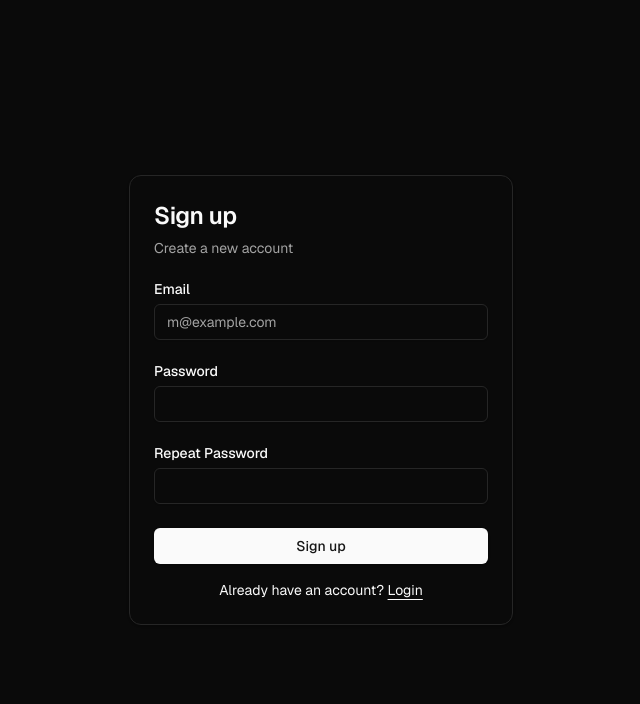
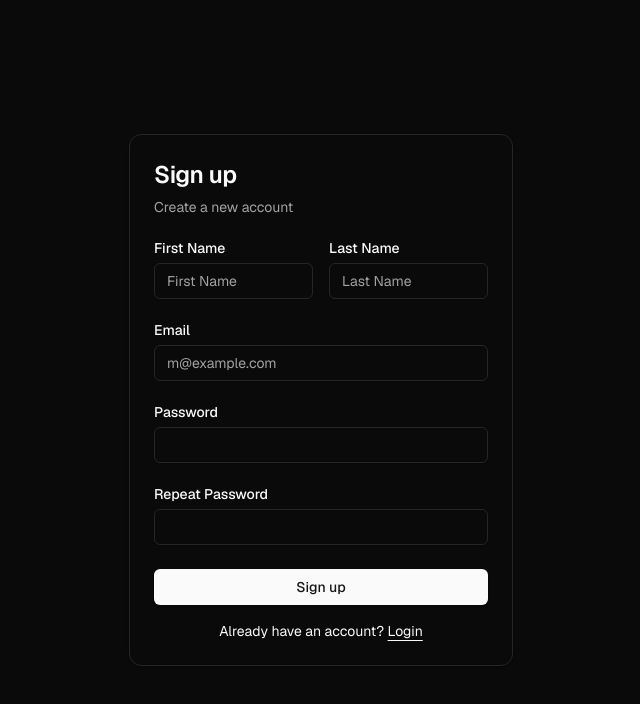
Before and after one commit to dscubed/connect3, a Next.js app: page /auth/sign-up in a window 1280 px wide. Shown: the top 704 px of the page, without its empty margins (319-959 px from the left). Built offline with nearby package versions, Linux system fonts and the light colour scheme; no server answers.

Commit message:
first name last name in signup form

```diff
--- a/components/auth/sign-up-form.tsx
+++ b/components/auth/sign-up-form.tsx
@@ -23,6 +23,8 @@ export function SignUpForm({
   const [email, setEmail] = useState("");
   const [password, setPassword] = useState("");
   const [repeatPassword, setRepeatPassword] = useState("");
+  const [firstName, setfirstName] = useState("");
+  const [lastName, setlastName] = useState("");
   const [error, setError] = useState<string | null>(null);
   const [isLoading, setIsLoading] = useState(false);
   const router = useRouter();
@@ -45,6 +47,10 @@ export function SignUpForm({
         password,
         options: {
           emailRedirectTo: `${window.location.origin}/protected`,
+          data: {
+            first_name: firstName,
+            last_name: lastName,
+          },
         },
       });
       if (error) throw error;
@@ -66,6 +72,30 @@ export function SignUpForm({
         <CardContent>
           <form onSubmit={handleSignUp}>
             <div className="flex flex-col gap-6">
+              <div className="flex gap-4">
+                <div className="flex-1 grid gap-2">
+                  <Label htmlFor="first-name">First Name</Label>
+                  <Input
+                    id="first-name"
+                    type="text"
+                    placeholder="First Name"
+                    required
+                    value={firstName}
+                    onChange={(e) => setfirstName(e.target.value)}
+                  />
+                </div>
+                <div className="flex-1 grid gap-2">
+                  <Label htmlFor="last-name">Last Name</Label>
+                  <Input
+                    id="last-name"
+                    type="text"
+                    placeholder="Last Name"
+                    required
+                    value={lastName}
+                    onChange={(e) => setlastName(e.target.value)}
+                  />
+                </div>
+              </div>
               <div className="grid gap-2">
                 <Label htmlFor="email">Email</Label>
                 <Input
```
